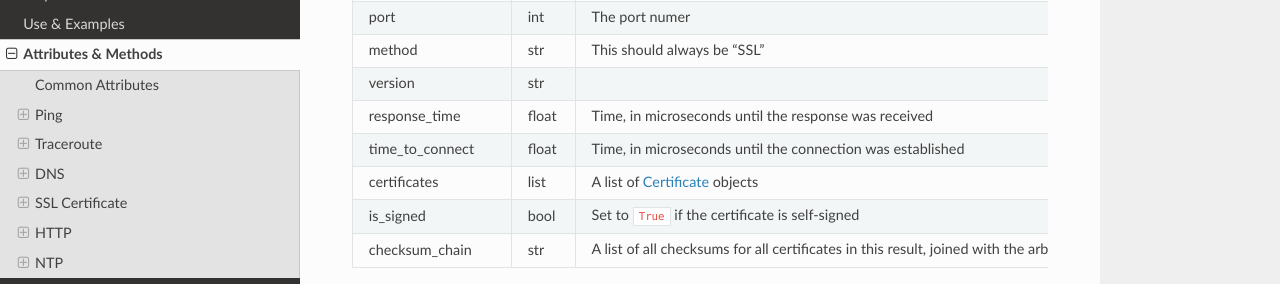
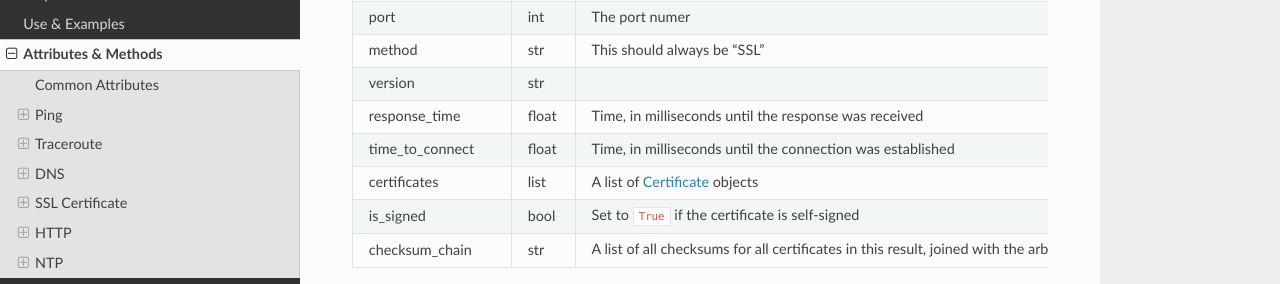
Before and after one commit to RIPE-NCC/ripe-atlas-sagan, a Sphinx documentation site: the page built from docs/types.rst, in a window 1280 px wide and 900 px high, scrolled down 11660 px. Shown: the part 151-435 px from the top of the window. Built offline with Sphinx 7.4.7 and the Read the Docs theme 2.0.0, drawn with Linux system fonts in a browser that asks for light colours; some of the changed text lies outside the part shown.

Commit message:
We actually meant 'milliseconds' not 'microseconds'

```diff
--- a/docs/types.rst
+++ b/docs/types.rst
@@ -655,8 +655,8 @@ source_address         str       An IP address
 port                   int       The port numer
 method                 str       This should always be "SSL"
 version                str
-response_time          float     Time, in microseconds until the response was received
-time_to_connect        float     Time, in microseconds until the connection was established
+response_time          float     Time, in milliseconds until the response was received
+time_to_connect        float     Time, in milliseconds until the connection was established
 certificates           list      A list of :ref:`sslcert-certificate` objects
 is_signed              bool      Set to ``True`` if the certificate is self-signed
 checksum_chain         str       A list of all checksums for all certificates in this result, joined with the arbitrary string ``::``.  This can come in handy when you're trying to compare checksums of multiple results.
@@ -722,7 +722,7 @@ head_size              int       The total number of bytes in the head
 destination_address    str       An IP address
 source_address         str       An IP address
 code                   int       The HTTP response code
-response_time          float     Time, in microseconds until the response was received
+response_time          float     Time, in milliseconds until the response was received
 version                str       The HTTP version
 =====================  ========  ===================================================================================
 
```
